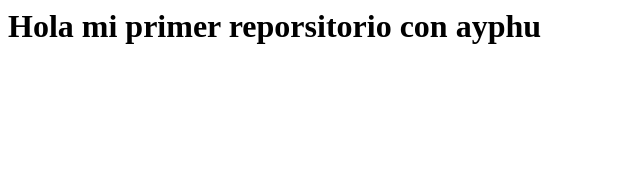
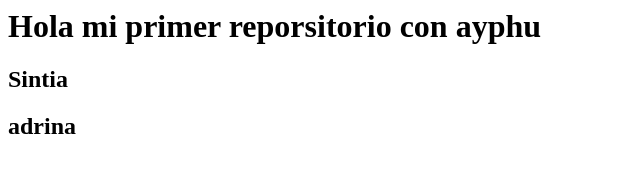
Before and after one commit to adrian-river/ayphu-my-firts-repository, a plain HTML site: page index.html in a window 1280 px wide. Shown: the whole page, without its empty margins (0-640 px from the left). Drawn offline with Linux system fonts and the light colour scheme.

Commit message:
integrantes

```diff
--- a/index.html
+++ b/index.html
@@ -1 +1,3 @@
 <h1>Hola mi primer reporsitorio con ayphu</h1>
+<h2>Sintia</h2>
+<h2>adrina</h2>
```
